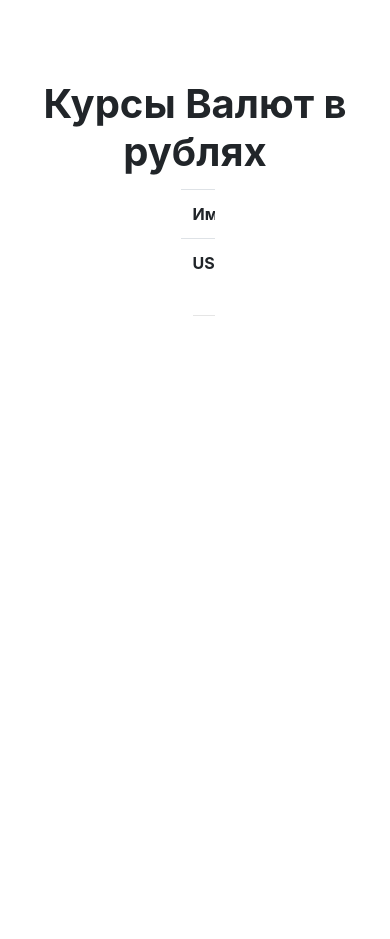
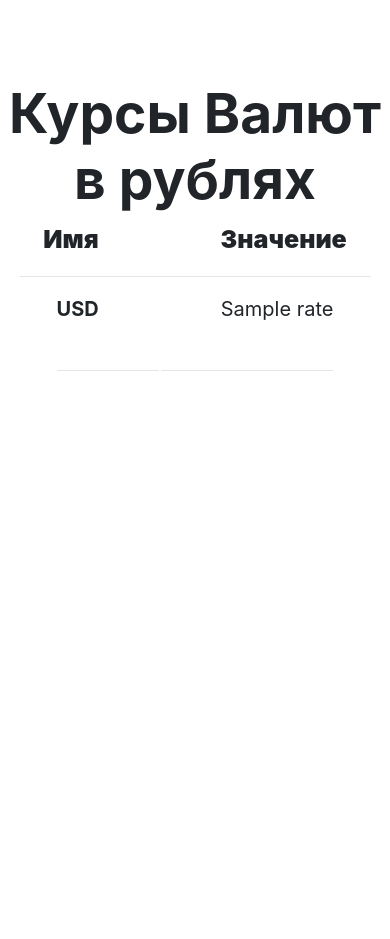
Before and after one commit to KR1470R/CourseRubleECB, a Django app: template templates/index.html in a window 390 px wide. Shown: the part 52-991 px from the top of the page. After the commit the page ends 844 px from the top, so only its background shows below. Run offline with Django 3.2, Linux system fonts and the light colour scheme; the template is opened without the code that fills it: most values are stand-ins (such as "Sample title", 1, 10 or a date in 2020); lists and menus that the app fills with data are empty; some libraries are stand-ins or nearby versions.

Commit message:
add adaptive

```diff
--- a/static/css/style.css
+++ b/static/css/style.css
@@ -33,7 +33,7 @@ a:hover {
 }
 @keyframes spawn{
 	from{margin-top:1em;opacity:0;}
-	to{margin-top: 5em;opacity:1;}
+	to{margin-top:5em;opacity:1;}
 }
 
 .select-css {
@@ -77,14 +77,13 @@ a:hover {
     font-weight:normal;
 }
 
-.table{
-    margin:5px;
-    padding:5px;
-    width: 10%;
-    height: 750px;
+.tabledata{
+    width: 15%;
+    height: 600px;
     overflow: auto;
     text-align:justify;
 }
+
 ::-webkit-scrollbar{
     margin-right: 50px;
     width:5px;
@@ -103,3 +102,43 @@ a:hover {
 	color: green;
 	background-color: #fff;
 }
+.kordon{
+	width: 15%;
+}
+@media (max-width: 1100px){
+	.title_lbl{
+		font-size: 80px;
+	}
+	.kordon{
+		width: 40%;
+	}
+	.tabledata{
+		width: 100%;
+		height: 500px;
+	}
+	th{
+		font-size: 40px;
+	}
+	td{
+		font-size:25px;
+	}
+}
+
+@media (max-width: 450px){
+	.title_lbl{
+		font-size:55px;
+	}
+	.kordon{
+		width: 90%;
+	}
+	.tabledata{
+		width: 100%;
+		height: 320px;
+	}
+	th{
+		font-size: 25px;
+	}
+	td{
+		font-size:20px;
+	}
+}
--- a/templates/about.html
+++ b/templates/about.html
@@ -5,6 +5,7 @@
 	<title>Курс Палют | About</title>
 	<link rel="stylesheet" href="https://stackpath.bootstrapcdn.com/bootstrap/4.4.1/css/bootstrap.min.css" integrity="sha384-Vkoo8x4CGsO3+Hhxv8T/Q5PaXtkKtu6ug5TOeNV6gBiFeWPGFN9MuhOf23Q9Ifjh" crossorigin="anonymous">
 	<link rel="stylesheet" type="text/css" href="{% static 'css/style.css' %}">
+	<meta name="viewport" content="width=device-width, initial-scale=1.0, user-scalable=no">
 </head>
 <body>
 	{% include 'header.html' %}
--- a/templates/currency.html
+++ b/templates/currency.html
@@ -1,3 +1,3 @@
 {% block content %}
-		<li><b>{{ currency }}</b></li>
+		<li style='margin-right: 60px;'><b>{{ currency }}</b></li>
 {% endblock %}
--- a/templates/header.html
+++ b/templates/header.html
@@ -3,6 +3,7 @@
 	<head>
 		<link rel="stylesheet" href="https://stackpath.bootstrapcdn.com/bootstrap/4.4.1/css/bootstrap.min.css" integrity="sha384-Vkoo8x4CGsO3+Hhxv8T/Q5PaXtkKtu6ug5TOeNV6gBiFeWPGFN9MuhOf23Q9Ifjh" crossorigin="anonymous">
 		<link rel="stylesheet" type="text/css" href="{% static 'css/style.css' %}">
+		<meta name="viewport" content="width=device-width, initial-scale=1.0, user-scalable=no">
 	</head>
 	<div class='header'>
 		<ul>
--- a/templates/index.html
+++ b/templates/index.html
@@ -5,20 +5,26 @@
 	<title>Курс Рублей</title>
 	<link rel="stylesheet" href="https://stackpath.bootstrapcdn.com/bootstrap/4.4.1/css/bootstrap.min.css" integrity="sha384-Vkoo8x4CGsO3+Hhxv8T/Q5PaXtkKtu6ug5TOeNV6gBiFeWPGFN9MuhOf23Q9Ifjh" crossorigin="anonymous">
 	<link rel="stylesheet" type="text/css" href="{% static 'css/style.css' %}">
+
 </head>
 <body>
 	{% include 'header.html' %}
 	<div class='title'>
-		<h1><strong>Курсы Валют в рублях</strong></h1>
+		<h1 class='title_lbl'><strong>Курсы Валют в рублях</strong></h1>
 	</div>
 	<center>
-		<div class='table'>
+
 			<table>
 				<tr>
-					<th>Имя</th>
-					<th>Значение</th>
+					<th><b style='padding-right:60px;'>Имя</b></th>
+					<th><b style='padding-left: 60px;'>Значение</b></th>
 				</tr>
-				<tr>
+			</table>
+			<hr class='kordon'>
+			<div class='tabledata'>
+				<center>
+					<table>
+						<tr >
 							<td>
 								<ul>
 									{% for currency in currency %}
@@ -35,6 +41,7 @@
 							</td>
 						</tr>
 					</table>
+				</center>
 			</div>
 	</center>
 </body>
--- a/templates/rate.html
+++ b/templates/rate.html
@@ -1,3 +1,3 @@
 {% block content %}
-	<li>{{ rate }}</li>
+	<li style='margin-left: 60px;'>{{ rate }}</li>
 {% endblock %}
```
Lines whose indentation alone changed are shown as unchanged.
